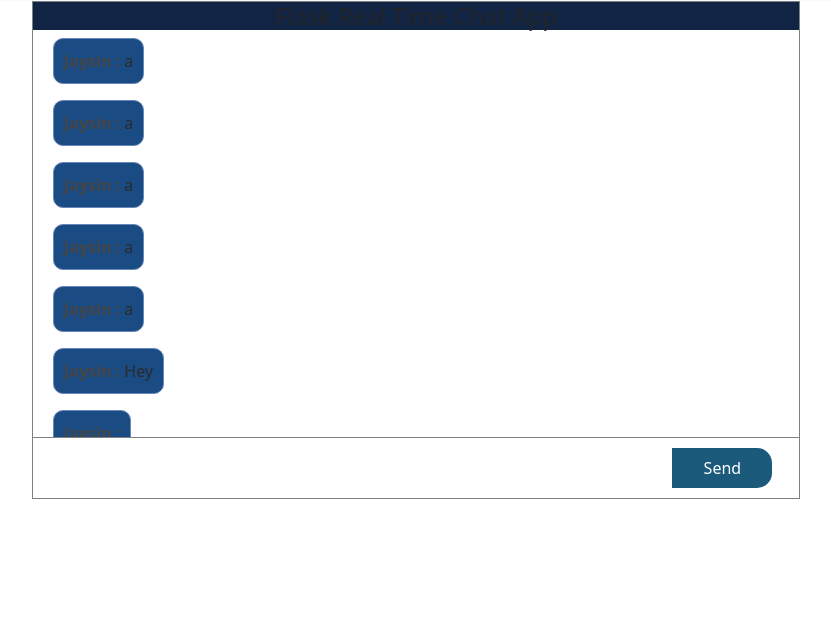
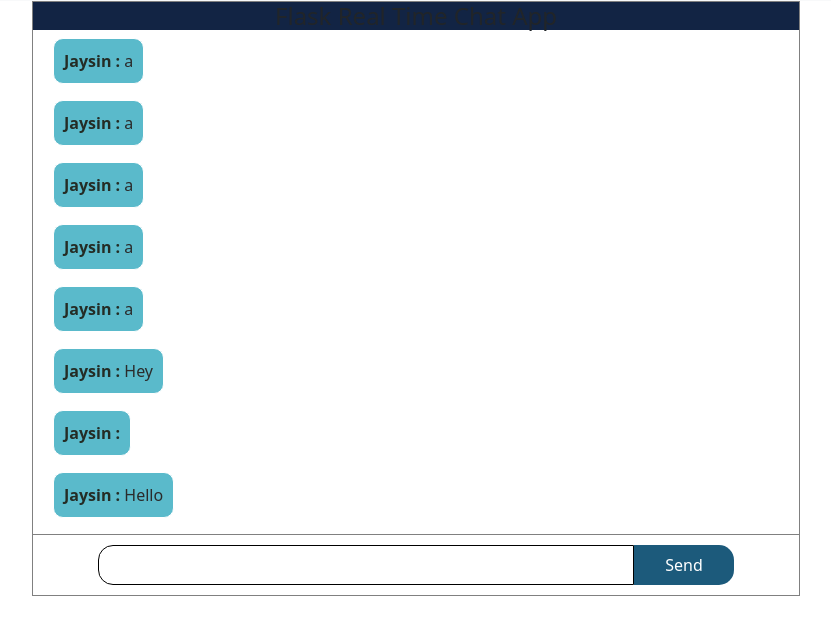
Before and after one commit to j-lord/ShittyChatApp, a Flask app: page /dashboard in a window 1280 px wide. Shown: the part 63-698 px from the top of the page, without its empty margins (224-1055 px from the left). Run offline with Flask 2, Linux system fonts and the light colour scheme; a user stored in the database is signed in; data comes from the database, SQL or seed files in the repository; both versions use the stored data as it was after the commit; some libraries are stand-ins or nearby versions.

Commit message:
Future file added

```diff
--- a/myapp/static/chat.js
+++ b/myapp/static/chat.js
@@ -2,7 +2,7 @@
 var socket = io();
 socket.on('connect', function() {
     console.log("chat")
-    mymessage = "I am logged in"
+    // mymessage = "I am logged in"
     socket.emit('login_message', mymessage);
 });
 
--- a/myapp/static/message_box.css
+++ b/myapp/static/message_box.css
@@ -15,17 +15,17 @@
 .chat_box{
     display: flex;
     flex-direction: column;
-    max-height: 400px;
+    max-height: 500px;
     overflow-y: auto;
     border-bottom: 1px solid gray;
 }
 
 .message{
-    border: 1px solid rgb(101, 136, 187);
+    border: 1px solid rgb(255, 255, 255);
     border-radius: 10px;
     padding: 10px;
     width: max-content;
-    background-color: rgb(26, 75, 131);
+    background-color: rgb(90, 186, 203);
     color: rgb(43, 43, 43);
     margin-left: 20px;
 }
@@ -37,8 +37,8 @@
     padding: 10px 0px;
 }
 .send_box > input[type='text']{
-    width: 80%;
-    border: 1px solid rgb(255, 255, 255);
+    width: 70%;
+    border: 1px solid rgb(0, 0, 0);
     border-top-right-radius: 0px;
     border-top-left-radius: 15px;
     border-bottom-right-radius: 0px;
@@ -59,6 +59,6 @@
     color: white;
 }
 .uname{
-    color: rgb(70, 70, 70);
+    color: rgb(36, 44, 37);
     font-weight: 700;
 }
```
Also changed, not shown: Future/README.MD, myapp/database.db.
